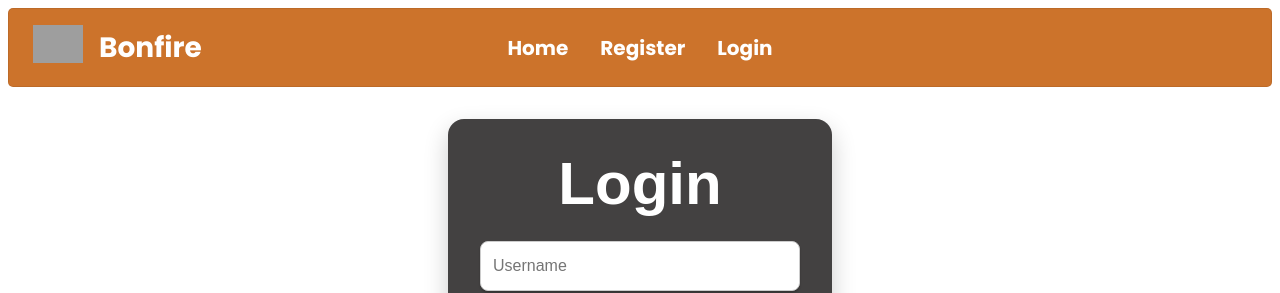
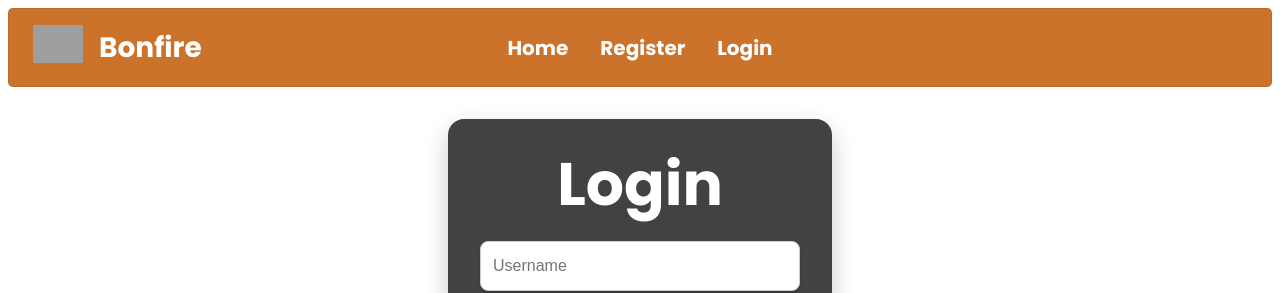
Before and after one commit to ArchAngel727/bonfire, a SvelteKit app: page /login in a window 1280 px wide. Shown: the top 293 px of the page. Built offline with nearby package versions, Linux system fonts and the light colour scheme; no server answers; grey boxes are pictures that could not be loaded.

Commit message:
minor fix

```diff
--- a/src/style.css
+++ b/src/style.css
@@ -27,7 +27,7 @@ body {
 /* Typography */
 
 h1 {
-  margin: 0;a
+  margin: 0;
   font-family: 'Poppins', sans-serif;
   font-size: clamp(2.25rem, 5vw, 3.75rem);
   line-height: 1.1;
```
